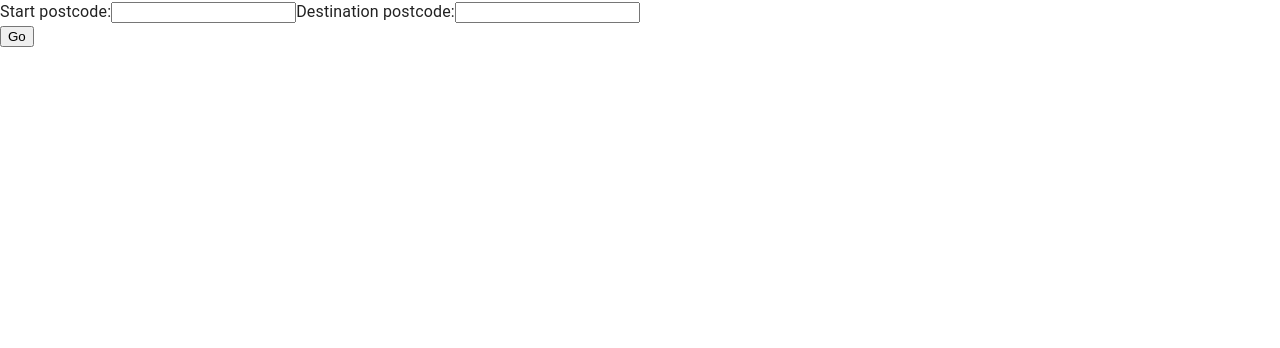
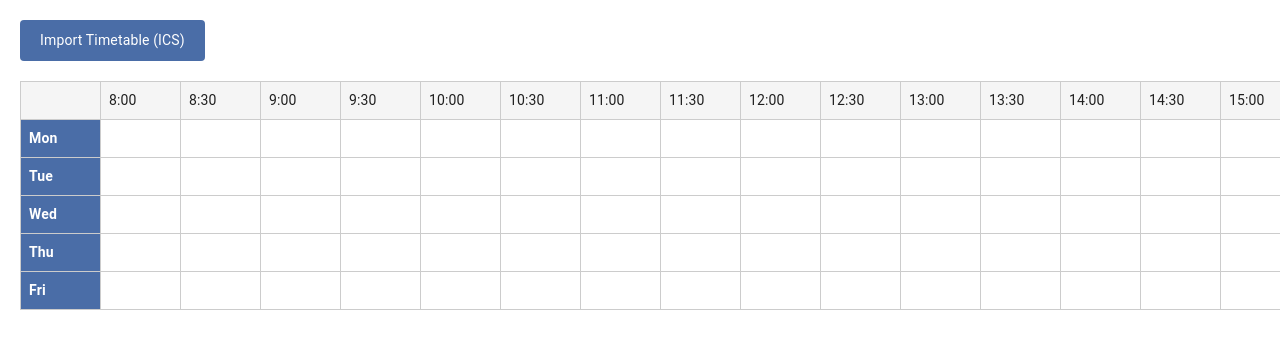
Before and after one commit to moakal/weather, a React (Create React App) app: page / in a window 1280 px wide. Shown: the top 348 px of the page. Built offline with nearby package versions, Linux system fonts and the light colour scheme.

Commit message:
Timetable with local storage

```diff
--- a/package.json
+++ b/package.json
@@ -11,6 +11,7 @@
     "@testing-library/react": "^16.2.0",
     "@testing-library/user-event": "^13.5.0",
     "axios": "^1.8.1",
+    "ical.js": "^2.1.0",
     "react": "^19.0.0",
     "react-dom": "^19.0.0",
     "react-scripts": "^5.0.1",
--- a/src/App.js
+++ b/src/App.js
@@ -1,14 +1,16 @@
-import React from 'react';
-import Weather from './components/Weather';
-import Travel from './components/Travel';
+import React from "react";
+import Weather from "./components/Weather";
+import Travel from "./components/Travel";
+import Timetable from "./components/Timetable";
 
 function App() {
-  return (
-    <div className="App">
-      {/* <Weather /> */}
-      <Travel />
-    </div>
-  );
+	return (
+		<div className="App">
+			{/* <Weather /> */}
+			{/* <Travel /> */}
+			<Timetable />
+		</div>
+	);
 }
 
 export default App;
--- /dev/null
+++ b/src/components/Timetable.css
@@ -0,0 +1,84 @@
+.timetable-container {
+    padding: 20px;
+    overflow-x: auto;
+}
+
+.import-button-container {
+    margin-bottom: 20px;
+    display: flex;
+    gap: 10px;
+}
+
+.file-input {
+    display: none;
+}
+
+.import-button {
+    display: inline-block;
+    padding: 10px 20px;
+    background-color: #4a6da7;
+    color: white;
+    border-radius: 4px;
+    cursor: pointer;
+    font-size: 14px;
+}
+
+.import-button:hover {
+    background-color: #3c5a8c;
+}
+
+.clear-button {
+    padding: 10px 20px;
+    background-color: #dc3545;
+    color: white;
+    border: none;
+    border-radius: 4px;
+    cursor: pointer;
+    font-size: 14px;
+}
+
+.clear-button:hover {
+    background-color: #c82333;
+}
+
+.timetable {
+    border-collapse: collapse;
+    width: 100%;
+    min-width: 1000px;
+    background-color: white;
+}
+
+.timetable th,
+.timetable td {
+    border: 1px solid #ccc;
+    padding: 8px;
+    text-align: left;
+    font-size: 14px;
+    min-width: 80px;
+}
+
+.timetable th {
+    background-color: #f5f5f5;
+    font-weight: normal;
+}
+
+.day-cell {
+    background-color: #4a6da7;
+    color: white;
+    font-weight: bold;
+    width: 50px;
+}
+
+.event-cell {
+    background-color: #e6f3ff;
+}
+
+.event-content {
+    font-size: 12px;
+    line-height: 1.3;
+}
+
+.location {
+    color: #666;
+    margin-top: 4px;
+}
--- /dev/null
+++ b/src/components/Timetable.js
@@ -0,0 +1,162 @@
+import React, { useState, useEffect } from "react";
+import ICAL from "ical.js";
+import "./Timetable.css";
+
+const Timetable = () => {
+	// Initialize state with data from localStorage if it exists
+	const [events, setEvents] = useState(() => {
+		const savedEvents = localStorage.getItem("timetableEvents");
+		return savedEvents ? JSON.parse(savedEvents) : [];
+	});
+
+	// Only save to localStorage when events change (not on initial mount)
+	useEffect(() => {
+		if (events.length > 0) {
+			localStorage.setItem("timetableEvents", JSON.stringify(events));
+		}
+	}, [events]);
+
+	const times = [
+		"8:00",
+		"8:30",
+		"9:00",
+		"9:30",
+		"10:00",
+		"10:30",
+		"11:00",
+		"11:30",
+		"12:00",
+		"12:30",
+		"13:00",
+		"13:30",
+		"14:00",
+		"14:30",
+		"15:00",
+		"15:30",
+		"16:00",
+		"16:30",
+		"17:00",
+		"17:30",
+		"18:00",
+	];
+
+	const days = ["Mon", "Tue", "Wed", "Thu", "Fri"];
+
+	const handleFileUpload = (event) => {
+		const file = event.target.files[0];
+		if (!file) return;
+
+		const reader = new FileReader();
+		reader.onload = (e) => {
+			try {
+				const jcalData = ICAL.parse(e.target.result);
+				const comp = new ICAL.Component(jcalData);
+				const vevents = comp.getAllSubcomponents("vevent");
+
+				const parsedEvents = vevents.map((vevent) => {
+					const event = new ICAL.Event(vevent);
+					const startDate = event.startDate.toJSDate();
+					return {
+						day: startDate
+							.toLocaleDateString("en-US", { weekday: "short" })
+							.slice(0, 3),
+						startTime: startDate.toLocaleTimeString("en-US", {
+							hour: "2-digit",
+							minute: "2-digit",
+							hour12: false,
+						}),
+						endTime: event.endDate.toJSDate().toLocaleTimeString("en-US", {
+							hour: "2-digit",
+							minute: "2-digit",
+							hour12: false,
+						}),
+						module: event.summary,
+						location: event.location || "No location specified",
+						type: event.description || "No type specified",
+					};
+				});
+
+				setEvents(parsedEvents);
+				localStorage.setItem("timetableEvents", JSON.stringify(parsedEvents));
+			} catch (error) {
+				console.error("Error parsing ICS file:", error);
+				alert(
+					"Error parsing ICS file. Please make sure it's a valid ICS file."
+				);
+			}
+		};
+		reader.readAsText(file);
+	};
+
+	const clearTimetable = () => {
+		if (window.confirm("Are you sure you want to clear the timetable?")) {
+			setEvents([]);
+			localStorage.removeItem("timetableEvents");
+		}
+	};
+
+	const getEventForTimeSlot = (day, time) => {
+		return events.find(
+			(event) => event.day === day && event.startTime === time
+		);
+	};
+
+	return (
+		<div className="timetable-container">
+			<div className="import-button-container">
+				<input
+					type="file"
+					accept=".ics"
+					onChange={handleFileUpload}
+					id="ics-upload"
+					className="file-input"
+				/>
+				<label htmlFor="ics-upload" className="import-button">
+					Import Timetable (ICS)
+				</label>
+				{events.length > 0 && (
+					<button onClick={clearTimetable} className="clear-button">
+						Clear Timetable
+					</button>
+				)}
+			</div>
+			<table className="timetable">
+				<thead>
+					<tr>
+						<th></th>
+						{times.map((time) => (
+							<th key={time}>{time}</th>
+						))}
+					</tr>
+				</thead>
+				<tbody>
+					{days.map((day) => (
+						<tr key={day}>
+							<td className="day-cell">{day}</td>
+							{times.map((time) => {
+								const event = getEventForTimeSlot(day, time);
+								return (
+									<td
+										key={`${day}-${time}`}
+										className={event ? "event-cell" : ""}
+									>
+										{event && (
+											<div className="event-content">
+												<div>{event.module}</div>
+												<div className="location">
+													Location: {event.location}
+												</div>
+											</div>
+										)}
+									</td>
+								);
+							})}
+						</tr>
+					))}
+				</tbody>
+			</table>
+		</div>
+	);
+};
+
+export default Timetable;
```
Also changed, not shown: 1 other file (tests, documents, lock files or other folders).
